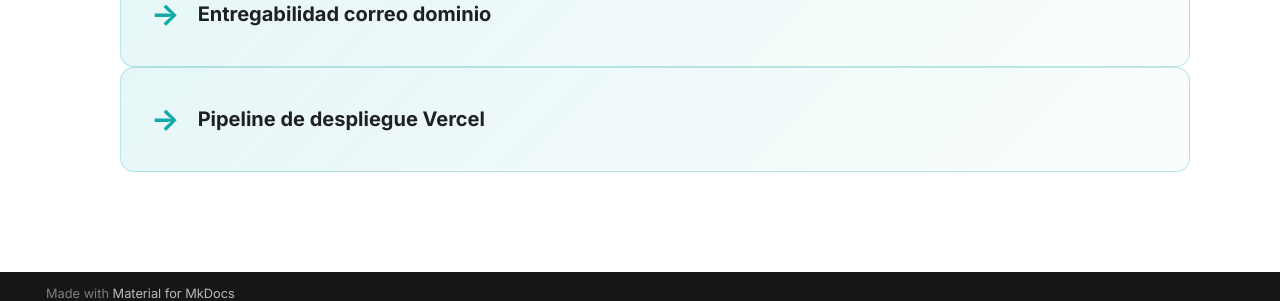
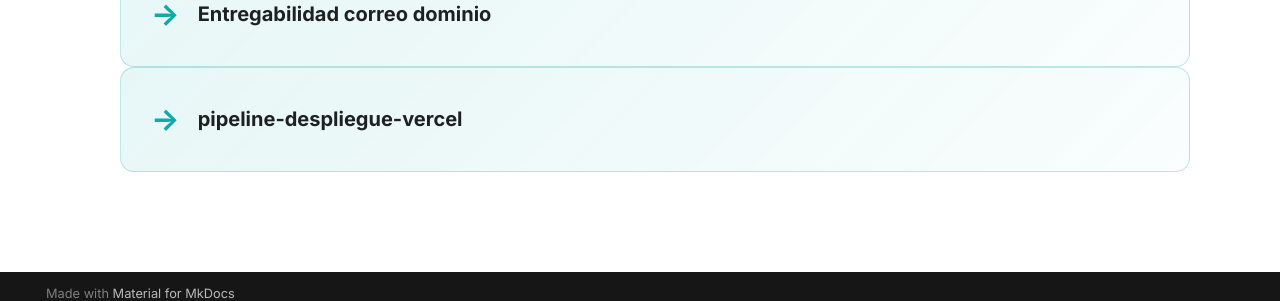
Before and after one commit to jlbellonGmail/gi-clinicadental, an MkDocs documentation site: the page built from docs/usuario/index.md, in a window 1280 px wide and 900 px high, scrolled down 1754 px. Shown: the part 584-885 px from the top of the window. Built offline with MkDocs 1.6.1 and Material for MkDocs 9.7.7, drawn with Linux system fonts in a browser that asks for light colours.

```diff
--- a/docs/usuario/index.md
+++ b/docs/usuario/index.md
@@ -64,7 +64,7 @@ hide:
 - [13-pruebas-integrales-y-seguridad](13-pruebas-integrales-y-seguridad.md)
 - [seo-accesibilidad-y-navegacion](seo-accesibilidad-y-navegacion.md)
 - [Entregabilidad correo dominio](entregabilidad-correo-dominio.md)
-- [Pipeline de despliegue Vercel](pipeline-despliegue-vercel.md)
+- [pipeline-despliegue-vercel](pipeline-despliegue-vercel.md)
 
 <!-- FEATURE_LINKS_END -->
 
```
Also changed, not shown: docs/tecnica/index.md (+1 -1 lines).
